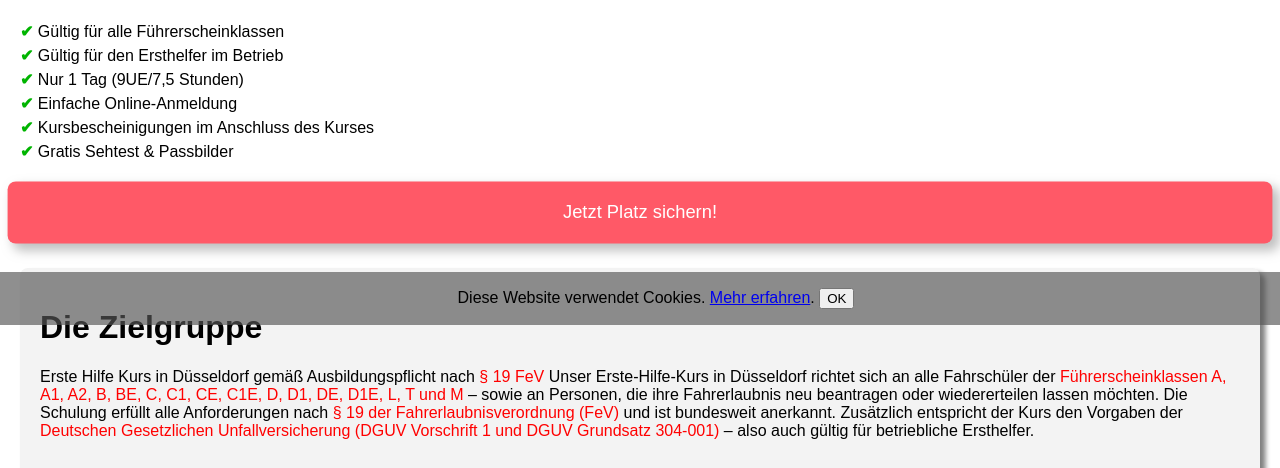
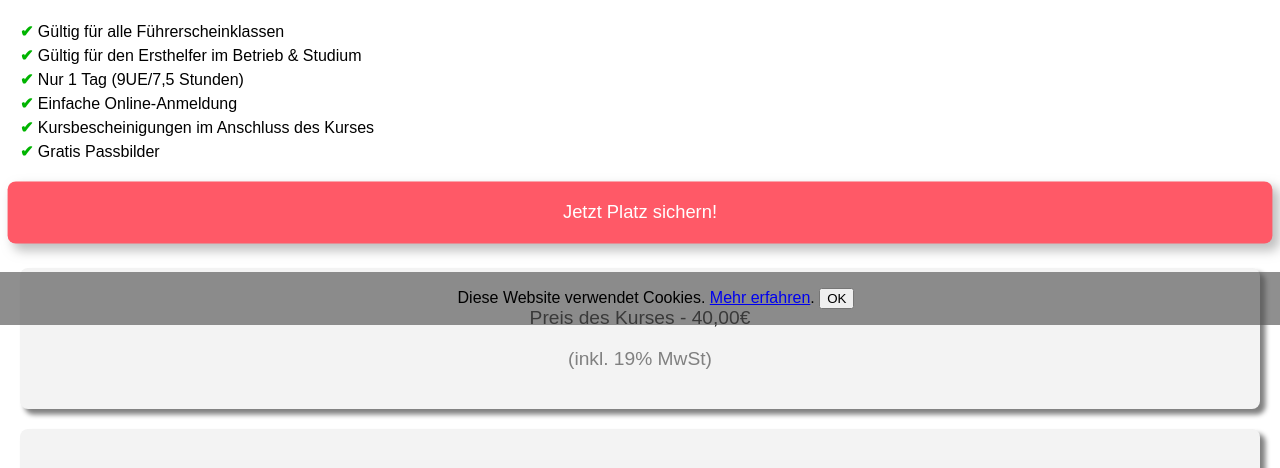
Before and after one commit to VisionModern/Kundenvorschau, a plain HTML site: page index.html in a window 1280 px wide. Shown: the part 475-943 px from the top of the page. Drawn offline with Linux system fonts and the light colour scheme.

Commit message:
Add files via upload

```diff
--- a/index.html
+++ b/index.html
@@ -45,15 +45,19 @@
   <h2 class="underline">Erste-Hilfe Fokus</h2>
   <ul>
    <li><a class="haken">&#10004;</a> Gültig für alle Führerscheinklassen</li>
-   <li><a class="haken">&#10004;</a> Gültig für den Ersthelfer im Betrieb</li>
+   <li><a class="haken">&#10004;</a> Gültig für den Ersthelfer im Betrieb & Studium</li>
    <li><a class="haken">&#10004;</a> Nur 1 Tag (9UE/7,5 Stunden)</li>
    <li><a class="haken">&#10004;</a> Einfache Online-Anmeldung</li>
    <li><a class="haken">&#10004;</a> Kursbescheinigungen im Anschluss des Kurses</li>
-   <li><a class="haken">&#10004;</a> Gratis Sehtest & Passbilder</li>
+   <li><a class="haken">&#10004;</a> Gratis Passbilder</li>
 
   </ul>
   <a class="btn" href="https://www.hiorg-server.de/kurse_extern.php?ov=dus" target="_blank">Jetzt Platz sichern!</a>
-
+  <div class="text-box">
+      <div class="mittel-text">
+        <p>Preis des Kurses - 40,00€ </p><p class="grey">(inkl. 19% MwSt)</p>
+      </div>
+  </div>
 
   <div class="text-box">
    <h1>Die Zielgruppe</h1>
@@ -112,7 +116,7 @@
       <div class="accordion-item">
         <button class="accordion-header">Wie kann ich den Kurs bezahlen?</button>
         <div class="accordion-content">
-          <p>Du kannst bequem vor Ort bar oder per PayPal bezahlen. Aktuell sind leider keine Kartenzahlungen möglich.</p>
+          <p>Du kannst bequem vor Ort bar bezahlen oder Du vorher dein platz reservieren. Aktuell sind leider keine Kartenzahlungen möglich</p>
         </div>
       </div>
 
@@ -126,7 +130,7 @@
       <div class="accordion-item">
         <button class="accordion-header">Ist ein Sehtest und eine Passbildfotografie möglich?</button>
         <div class="accordion-content">
-          <p>Ja, beides ist vor Ort möglich und ist kostenlos.</p>
+          <p>Passbild ja, Gratis bei jedem besuch & Sehtest akuell nicht, ist aber in bearbeitung</p>
         </div>
       </div>
 
--- a/styles.css
+++ b/styles.css
@@ -84,7 +84,15 @@ body {
   }
 }
 
+.mittel-text {
+  text-align: center;
+  font-size: 120%;
+}
 
+.grey {
+  color: grey;
+  size: 80%
+}
 
 .content {
   padding: 20px;
```
